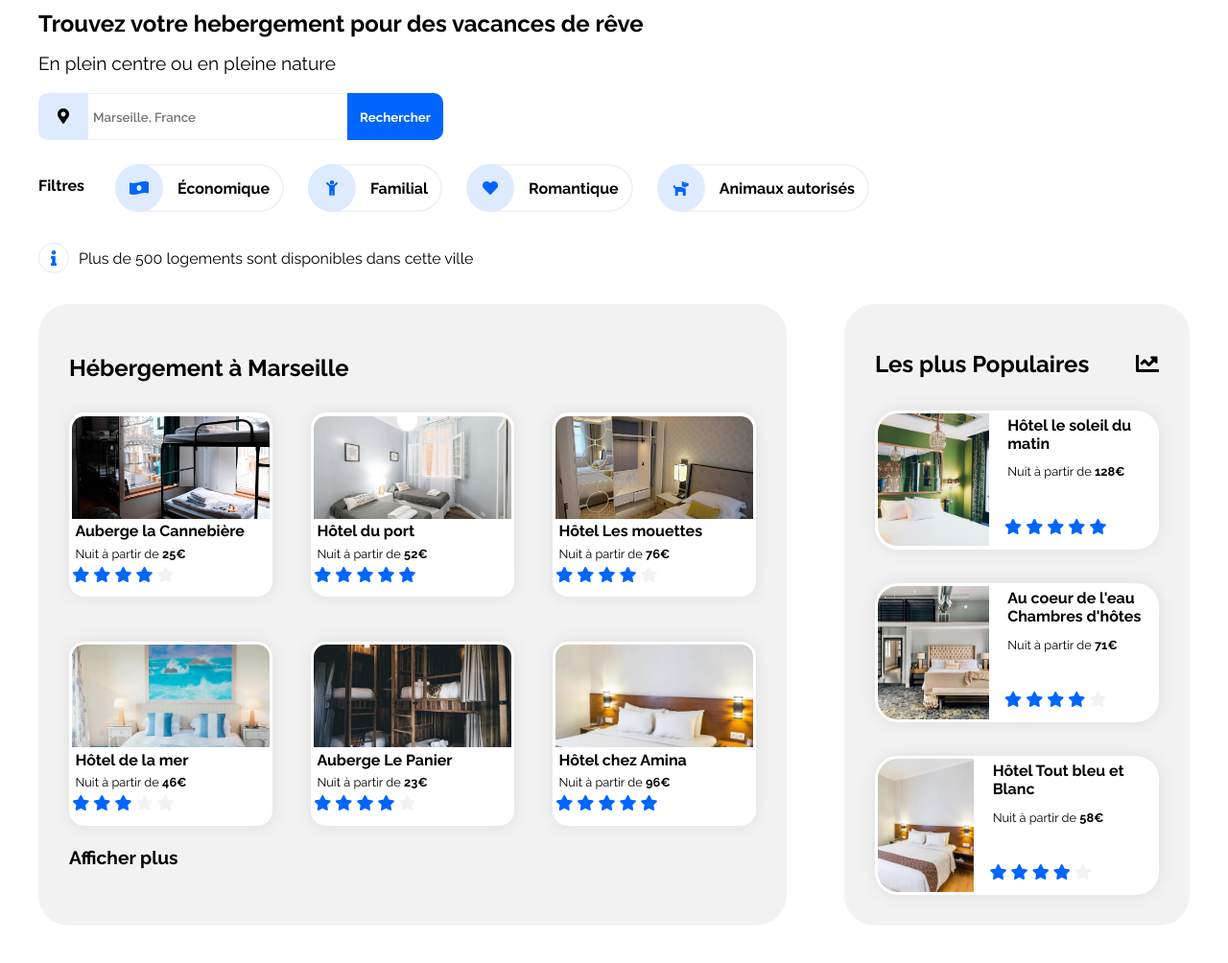
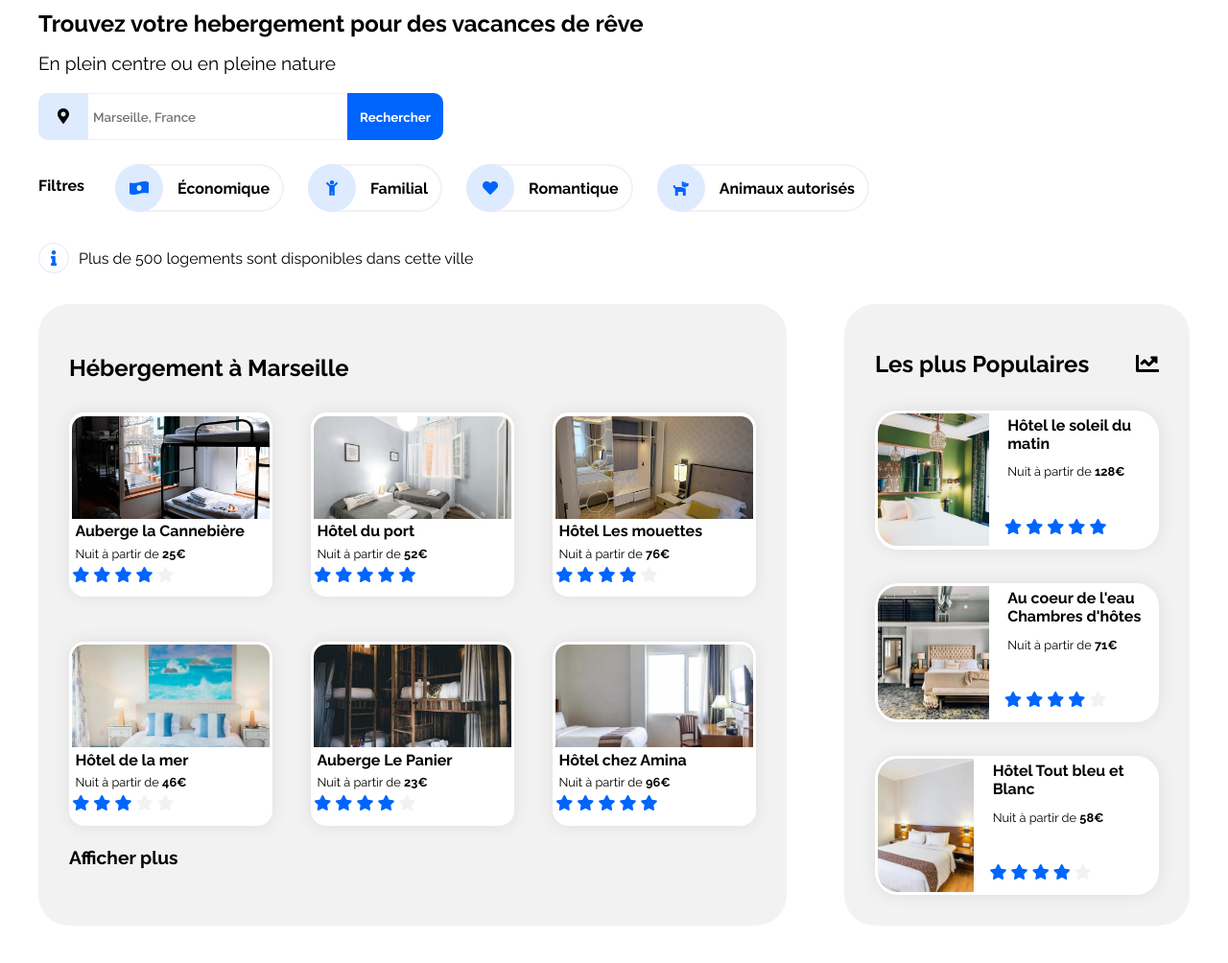
Before and after one commit to BenjaminBelardi/BenjaminBelardi.github.io, a plain HTML site: page index.html in a window 1280 px wide. Shown: the part 90-1094 px from the top of the page at 96% size. Drawn offline with Linux system fonts and the light colour scheme.

Commit message:
image source change for amina hotel in index.html file

```diff
--- a/index.html
+++ b/index.html
@@ -181,7 +181,7 @@
                     </div>
                     <div class="vignette-acc">
                         <a href="#" title="Hôtel chez Amina informations">
-                            <img src="./images/hebergements/4_small/febrian-zakaria-sjvU0THccQA-unsplash.jpg"
+                            <img src="./images/hebergements/4_small/febrian-zakaria-M6S1WvfW68A-unsplash.jpg"
                                 alt="Hôtel chez Amina">
                             <div class="vignette-texte">
                                 <p class="vignette-title">Hôtel chez Amina</p>
```
